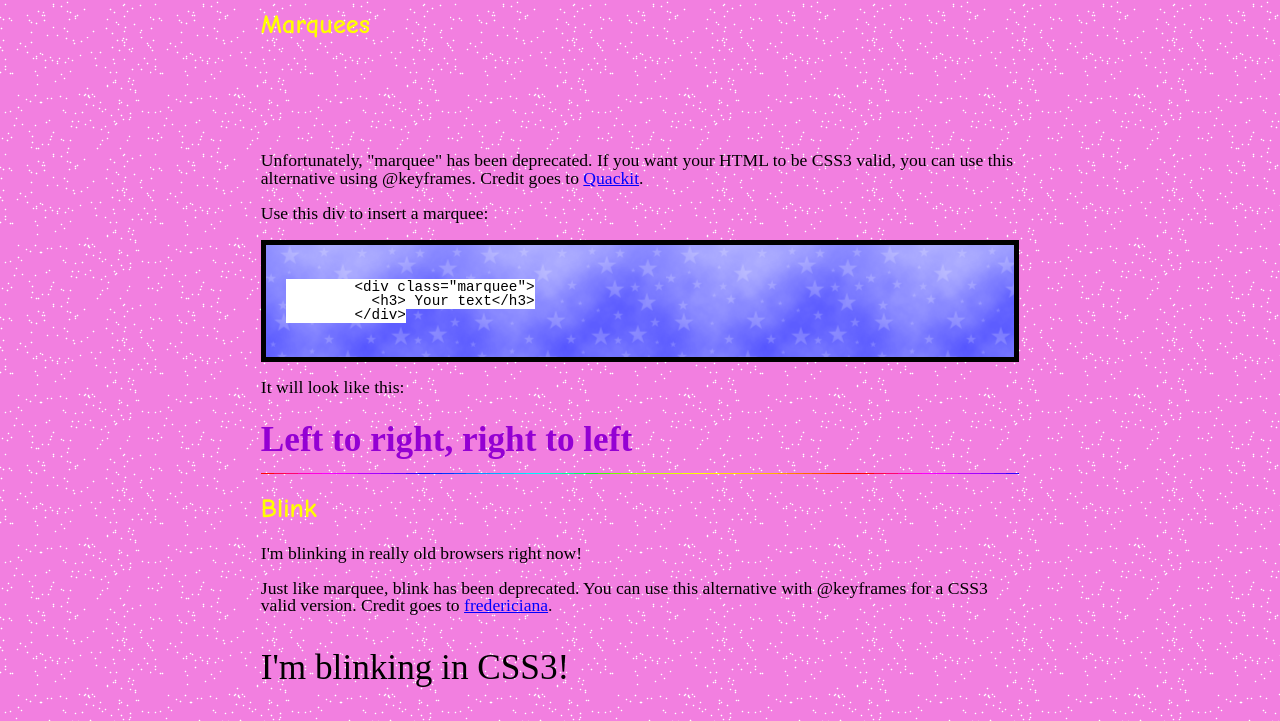
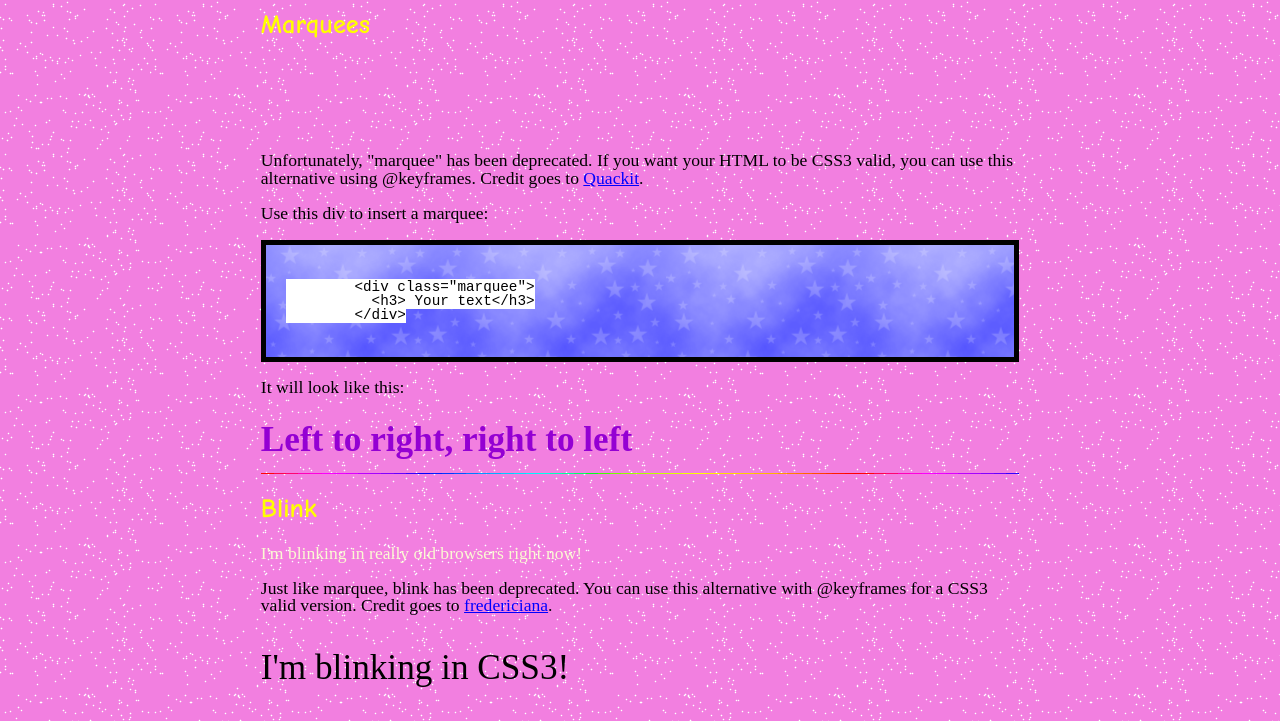
Before and after one commit to StupidHackathonAMS/geolize.css, a plain HTML site: page test.html in a window 1280 px wide. Shown: the part 2063-2784 px from the top of the page. Drawn offline with Linux system fonts and the light colour scheme.

Commit message:
Fix validation issues

```diff
--- a/geolize.css
+++ b/geolize.css
@@ -167,6 +167,9 @@ marquee {
 }
 
 /* Blink, also deprecated but available in some browsers */
+blink {
+  color: LightGoldenRodYellow;
+}
 
 /* Blink, CSS3 valid */
 .blink {
```
Also changed, not shown: test.html (+1 -1 lines).
